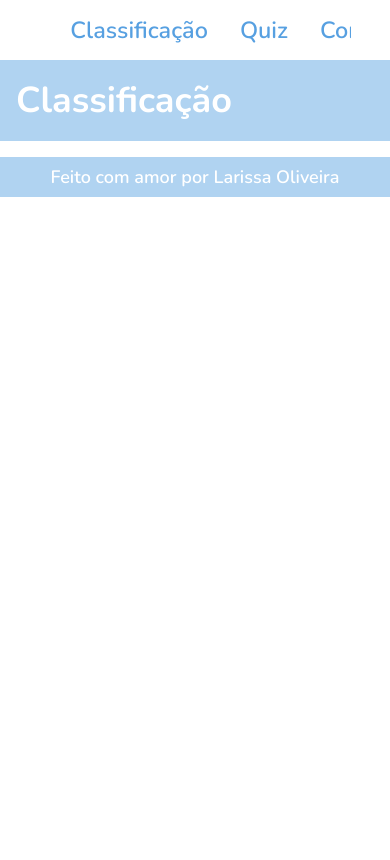
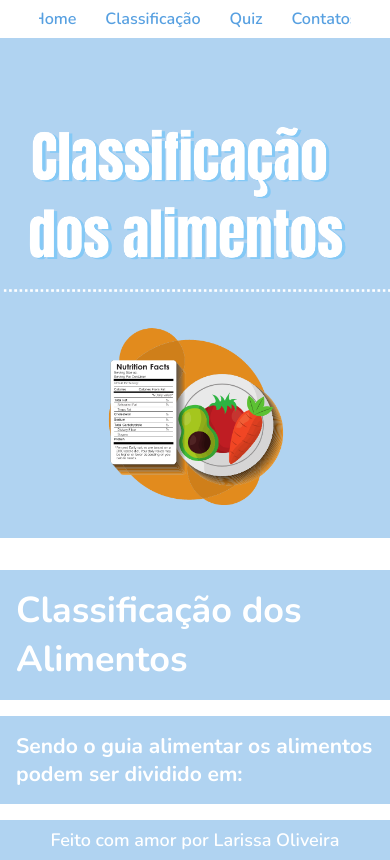
Before and after one commit to olaari/projeto-final, a React (Vite) app: page /classificacao in a window 390 px wide. Built offline with nearby package versions, Linux system fonts and the light colour scheme.

Commit message:
Add foto na classificação e responsividade menu

```diff
--- a/src/components/Menu/menu.css
+++ b/src/components/Menu/menu.css
@@ -1,6 +1,7 @@
 .container-menu {
   align-items: center;
 }
+
 .menu {
   list-style-type: none;
   margin: 0;
@@ -18,7 +19,7 @@
   font-weight: 600;
   display: block;
   text-align: center;
-  padding: 14px 16px;
+  padding: 1rem 1.5rem;
   text-decoration: none;
   color: #57a0e1;
 }
@@ -31,3 +32,12 @@ textarea {
   margin: 0;
   box-sizing: border-box;
 }
+
+@media screen and (max-width:600px) {
+
+  .item .link {
+    font-size: 0.9em;
+    font-weight: 300;
+    padding: 0.5rem 0.9rem;
+  }
+}
--- a/src/pages/Classificacao/Classificacao.jsx
+++ b/src/pages/Classificacao/Classificacao.jsx
@@ -1,6 +1,18 @@
-function Classificacao(){
-    return(
-        <h1>Classificação</h1>
+import "./classificacao.css";
+import rotuloAlimento from "../../assets/rotulo-alimento.png";
+
+function Classificacao() {
+    return (
+        <>
+            <div className="main">
+                <img className="rotulo-alimento" src={rotuloAlimento}></img>
+                <div className="background-classificacao"></div>
+            </div>
+            <div>
+                <h1>Classificação dos Alimentos</h1>
+                <h3>Sendo o guia alimentar os alimentos podem ser dividido em: </h3>
+            </div>
+        </>
     )
 
 }
--- a/src/pages/Classificacao/classificacao.css
+++ b/src/pages/Classificacao/classificacao.css
@@ -0,0 +1,30 @@
+div.main {
+    width: 100%;
+    height: 500px;
+    background-color: #b0d3f1;
+    position: relative;
+    margin-bottom: 2rem;
+}
+
+div.background-classificacao {
+    background: url("../../assets/background-classificacao.png") no-repeat center;
+    background-size: contain;
+    height: 40%;
+    /* https://stackoverflow.com/a/18200048 */
+    margin: auto;
+    position: absolute;
+    top: 0;
+    left: 0;
+    bottom: 30%;
+    right: 0;
+}
+
+
+img.rotulo-alimento {
+    height: 40%;
+    left: 0;
+    right: 0;
+    margin: auto;
+    bottom: 0;
+    align-items: center;
+}
```
Also changed, not shown: src/assets/background-classificacao.png (added), src/assets/rotulo-alimento.png (added).
